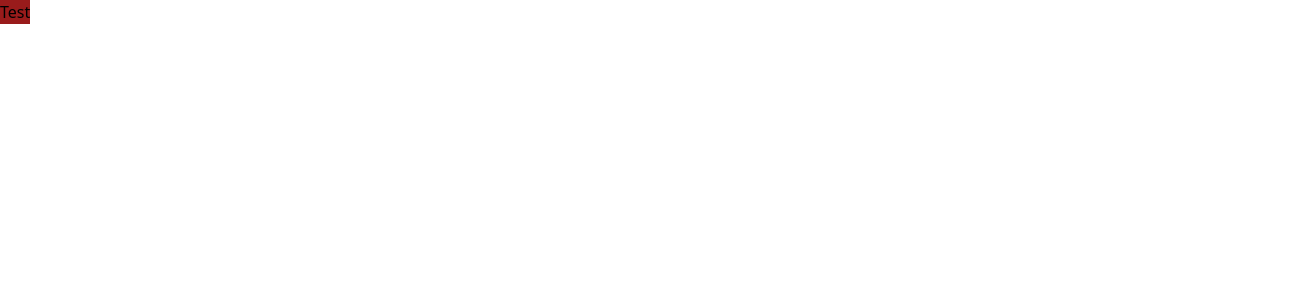
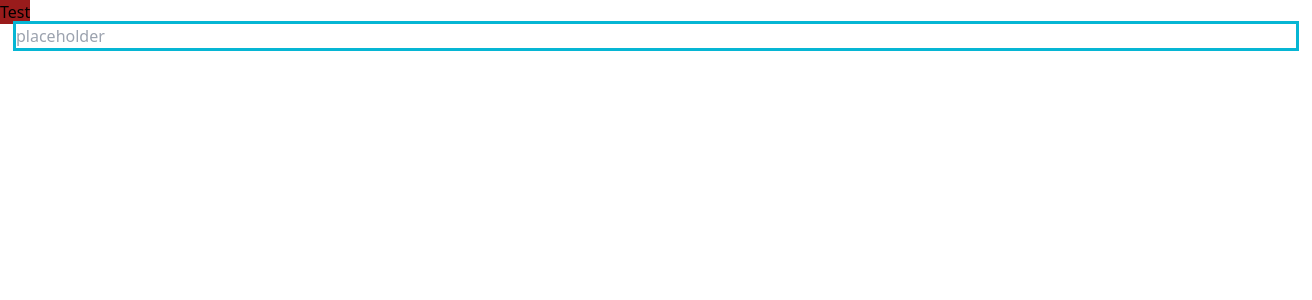
Before and after one commit to myportfolios/react-hive, a React (Vite) app: page / in a window 1280 px wide. Shown: the top 300 px of the page, 1312 px wide, since content can reach past the window. Built offline with nearby package versions, Linux system fonts and the light colour scheme.

Commit message:
test components locally

```diff
--- a/src/App.tsx
+++ b/src/App.tsx
@@ -1,10 +1,23 @@
+import React, { useState } from "react";
 import { Button } from "react-hive";
+import { TextInput } from "../lib/TextInput/TextInput";
 
 function App() {
+  const [value, setValue] = useState("");
+  const handleInput = (event: React.ChangeEvent<HTMLInputElement>) =>
+    setValue(event.target.value);
+  console.log(`value is: ${value}`);
   return (
-    <>
+    <div className="tw-col">
       <Button>Test</Button>
-    </>
+      <TextInput
+        handleUserInput={handleInput}
+        value={value}
+        size={"lg"}
+        // styles="w-full"
+        style={{ width: "100%" }}
+      />
+    </div>
   );
 }
 
--- a/tailwind.config.js
+++ b/tailwind.config.js
@@ -3,6 +3,7 @@ export default {
   content: [
     // reference the library only
     "./lib/**/*.{js,ts,jsx,tsx}",
+    "./src/**/*.{js,ts,jsx,tsx}",
   ],
   theme: {
     extend: {},
```
